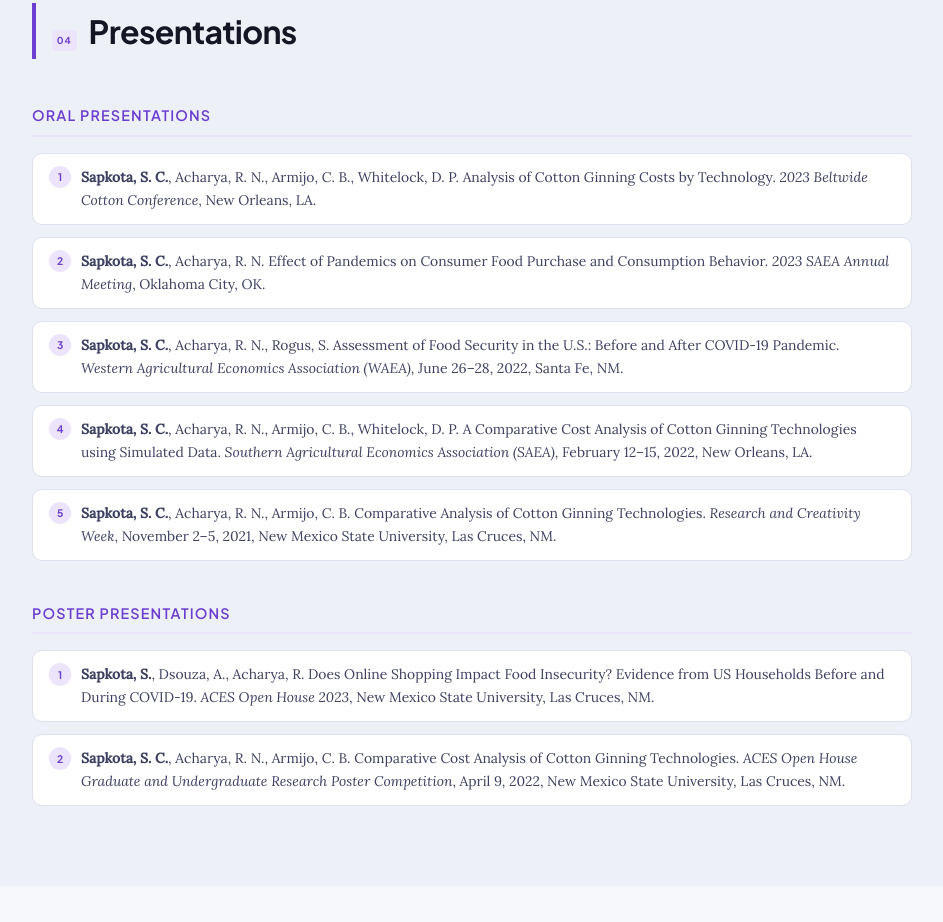
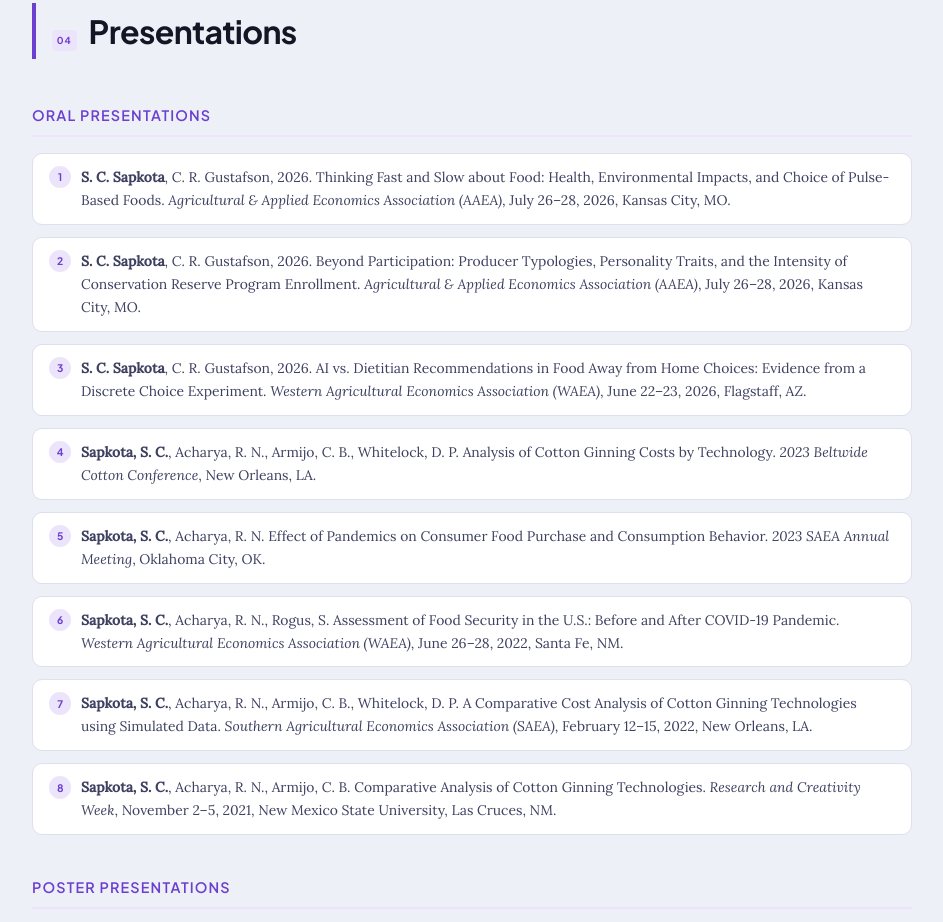
Before and after one commit to sushilcs9/CV_SCS, a plain HTML site: page index.html in a window 1280 px wide. Shown: the part 3889-4811 px from the top of the page, without its empty margins (168-1111 px from the left). Drawn offline with Linux system fonts and the light colour scheme.

Commit message:
Added oral presentation items to index.html

```diff
--- a/index.html
+++ b/index.html
@@ -295,6 +295,9 @@
 
         <h3 class="sub-heading sub-heading--purple">Oral Presentations</h3>
         <ol class="pres-list">
+          <li class="pres-item"><strong>S. C. Sapkota</strong>, C. R. Gustafson, 2026. Thinking Fast and Slow about Food: Health, Environmental Impacts, and Choice of Pulse-Based Foods. <em>Agricultural & Applied Economics Association (AAEA)</em>, July 26–28, 2026, Kansas City, MO.</li>
+          <li class="pres-item"><strong>S. C. Sapkota</strong>, C. R. Gustafson, 2026. Beyond Participation: Producer Typologies, Personality Traits, and the Intensity of Conservation Reserve Program Enrollment. <em>Agricultural & Applied Economics Association (AAEA)</em>, July 26–28, 2026, Kansas City, MO.</li>
+          <li class="pres-item"><strong>S. C. Sapkota</strong>, C. R. Gustafson, 2026. AI vs. Dietitian Recommendations in Food Away from Home Choices: Evidence from a Discrete Choice Experiment. <em>Western Agricultural Economics Association (WAEA)</em>, June 22–23, 2026, Flagstaff, AZ.</li>
           <li class="pres-item"><strong>Sapkota, S. C.</strong>, Acharya, R. N., Armijo, C. B., Whitelock, D. P. Analysis of Cotton Ginning Costs by Technology. <em>2023 Beltwide Cotton Conference</em>, New Orleans, LA.</li>
           <li class="pres-item"><strong>Sapkota, S. C.</strong>, Acharya, R. N. Effect of Pandemics on Consumer Food Purchase and Consumption Behavior. <em>2023 SAEA Annual Meeting</em>, Oklahoma City, OK.</li>
           <li class="pres-item"><strong>Sapkota, S. C.</strong>, Acharya, R. N., Rogus, S. Assessment of Food Security in the U.S.: Before and After COVID-19 Pandemic. <em>Western Agricultural Economics Association (WAEA)</em>, June 26–28, 2022, Santa Fe, NM.</li>
```
